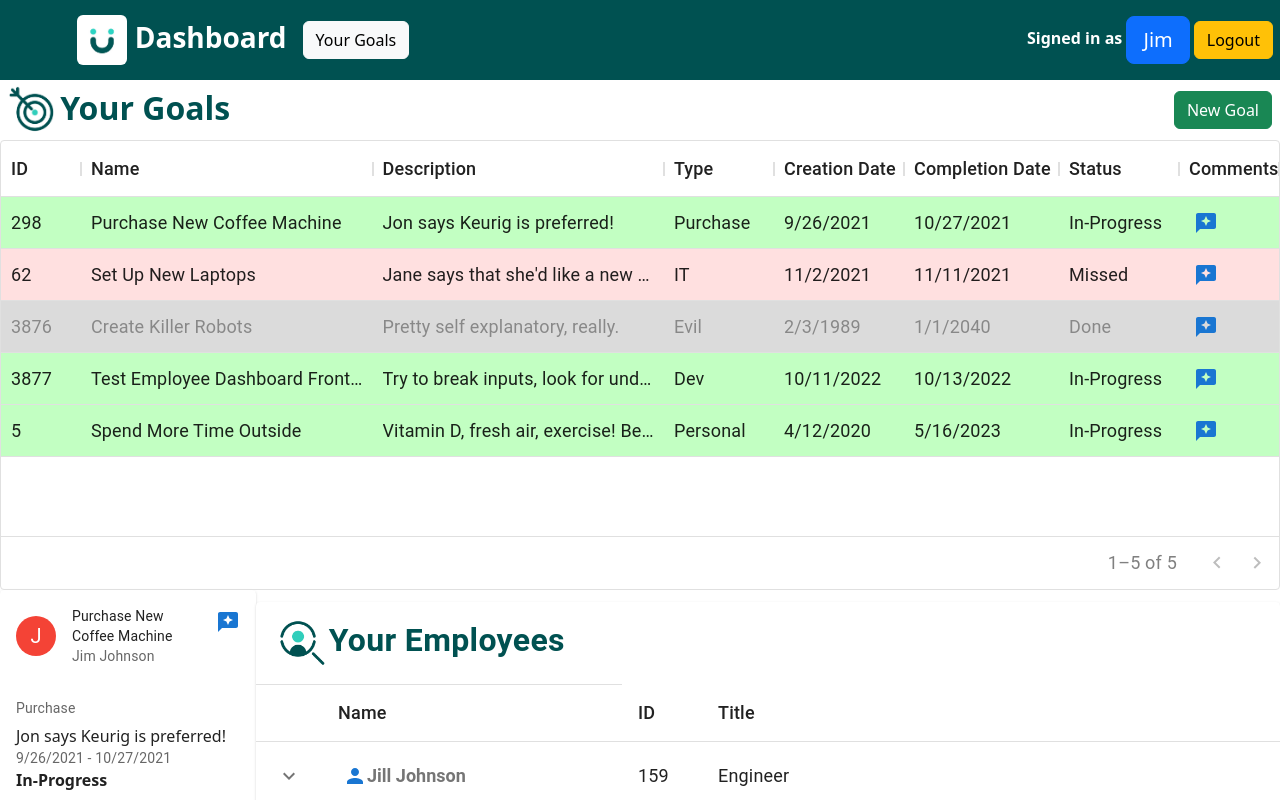
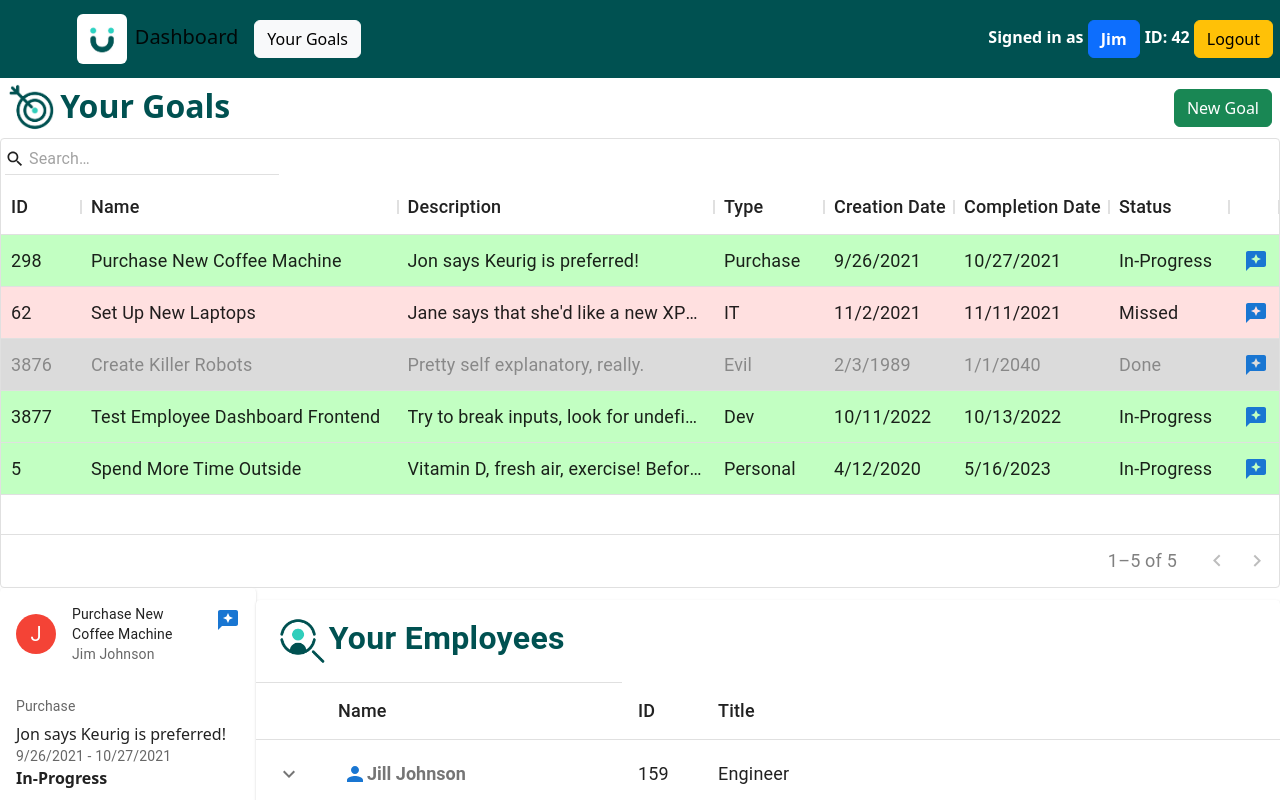
Before and after one commit to NicholasAnkiewicz/goalstool, a React (Create React App) app in the folder my-app/: page /dashboard in a window 1280 px wide. Shown: the top 800 px of the page. Built offline with nearby package versions, Linux system fonts and the light colour scheme.

Commit message:
Added search bar and labeled sample data

```diff
--- a/my-app/src/pages/Dashboard.js
+++ b/my-app/src/pages/Dashboard.js
@@ -1,5 +1,5 @@
 import * as React from 'react';
-import { DataGrid } from '@mui/x-data-grid';
+import { DataGrid, GridToolbarQuickFilter } from '@mui/x-data-grid';
 import { Button } from 'react-bootstrap';
 import 'bootstrap/dist/css/bootstrap.min.css';
 import './Dashboard.css';
@@ -13,6 +13,7 @@ import GoalCard from './components/GoalCard'
 import ReviewsIcon from '@mui/icons-material/Reviews';
 import IconButton from '@mui/material/IconButton';
 import { darken, lighten } from '@mui/material/styles';
+import Box from '@mui/material/Box';
 
 
 const columns = [
@@ -69,11 +70,12 @@ const columns = [
   },
 
   {
-    field: "moreInfo",
-    headerName: "Comments",
+    field: "comments",
+    headerName: "",
     description: 'Click for Full Goal Information!',
     sortable: false,
-    width: 100,
+    filterable: false,
+    width: 50,
     renderCell: (params) => {
       const onClick = (e) => {
         e.stopPropagation();
@@ -96,7 +98,7 @@ const columns = [
 
 ];
 
-
+//Sample Data
 const rows = [
 
   {
@@ -137,16 +139,33 @@ const rows = [
 
 ];
 
-
+//Sample Data
 let loggedInUser = {
   firstname: "Jim",
-  lastname: "Johnson"
+  lastname: "Johnson",
+  eid: 42, //Employee ID
+  title: "Generic Middle Manager",
+  isManager: true,
+  email: "jimjohnson@acme.com",
+  compid: 2, //Company ID
+  mid: 43, //Manager ID
+  password: "password",
+
 }
+
+function QuickSearchToolbar() {
+  return (
+    <Box sx = {{ p: 0.5, pb: 0, }} >
+      <GridToolbarQuickFilter />
+    </Box>
+);}
 
 function EmployeeDashboard(selectedRow,changeSelectedRow,curEmployee,curRows) {
   const navigate = useNavigate();
   const getHoverBackgroundColor = (color, mode) =>
-  mode === 'dark' ? darken(color, 0.5) : lighten(color, 0.3);
+    mode === 'dark' ? darken(color, 0.5) : lighten(color, 0.3);
+
+  // Below code not in use
   const dateComp = (str) => {
     const today = new Date()
     const [day, month, year] = str.split("/");
@@ -174,6 +193,14 @@ function EmployeeDashboard(selectedRow,changeSelectedRow,curEmployee,curRows) {
           changeSelectedRow(params.row);
       }}
 
+      components={{ Toolbar: QuickSearchToolbar }}
+      componentsProps={{
+        toolbar: {
+          showQuickFilter: true,
+          quickFilterProps: {debounceMs: 500},
+        }
+      }}
+      disableExportButton
       pageSize={10}
       rowsPerPageOptions={[6]}
       checkboxSelection={false}
@@ -204,7 +231,7 @@ export default function Dashboard() {
     <div>
       <Navbar style={{backgroundColor: '#005151'}}>
 
-          <Navbar.Brand style={{paddingLeft: '6%'}}className="fw-bold fs-3 navbar-light" href="#home">
+          <Navbar.Brand style={{paddingLeft: '6%'}}classNam e="fw-bold fs-3 navbar-light" href="#home">
             <Image className="me-2 rounded mx-auto" src={logo} height="50" alt="Employee logo" />
             Dashboard
           </Navbar.Brand>
@@ -212,7 +239,9 @@ export default function Dashboard() {
           <Navbar.Toggle aria-controls="basic-navbar-nav" />
           <Navbar.Collapse className="justify-content-end" id="basic-navbar-nav">
             <Navbar.Text style={{paddingRight: '3px'}} className="fw-bold navbar-light">
-              Signed in as <Button className="btn-lg">{loggedInUser.firstname}</Button>
+              Signed in as <Button style={{marginRight: '5px'}} className="btn-md"><strong>{loggedInUser.firstname}</strong></Button>
+              ID: {loggedInUser.eid}
+
             <Button className="m-1" variant="warning" onClick={()=>navigate('/')}>Logout</Button>
 
             </Navbar.Text>
--- a/my-app/src/pages/ManagerDashboard.js
+++ b/my-app/src/pages/ManagerDashboard.js
@@ -24,6 +24,7 @@ function createData(firstname, lastname, id, title) {
     lastname,
     id,
     title,
+    //Sample Data
     goals: [
       {
         id: 235,
@@ -32,7 +33,7 @@ function createData(firstname, lastname, id, title) {
         name: 'Test Employee Dashboard Frontend',
         description: "Try to break inputs, look for undefined behavior.",
         type: "Dev",
-        status: "Go",
+        status: "Done",
       },
       {
         id: 292,
@@ -41,7 +42,7 @@ function createData(firstname, lastname, id, title) {
         name: 'Spend More Time Outside',
         description: "Vitamin D, fresh air, exercise! Before it gets cold. ",
         type: "Personal",
-        status: "Complete",
+        status: "In-Progress",
       },
     ],
   };
@@ -143,6 +144,7 @@ Row.propTypes = {
   }).isRequired,
 };
 
+//Sample Data
 const rows = [
   createData('Jill', 'Johnson', 159, 'Engineer'),
   createData('Tim','Thompson', 237, 'Project Manager'),
```
